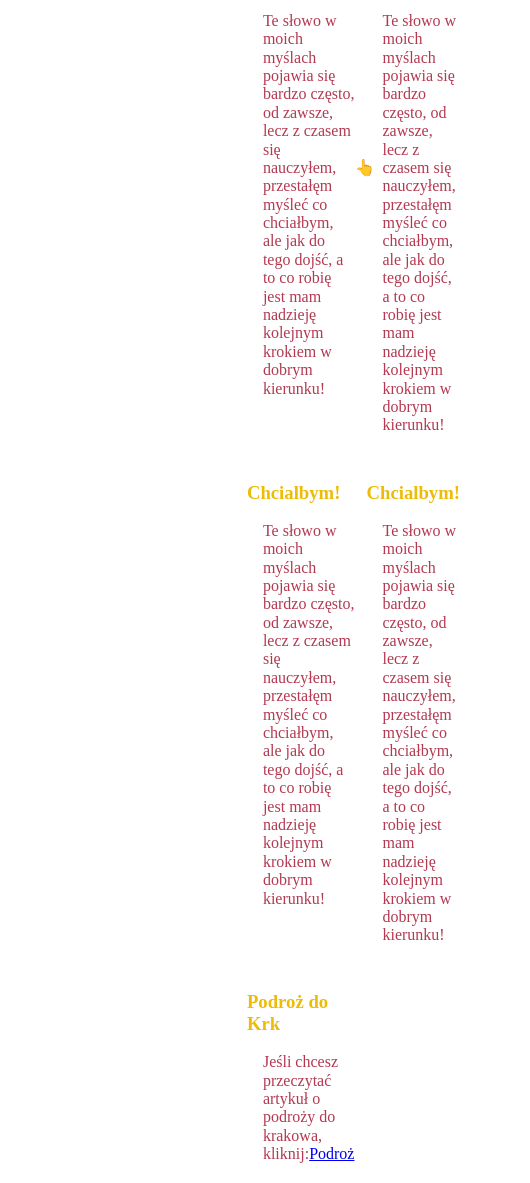
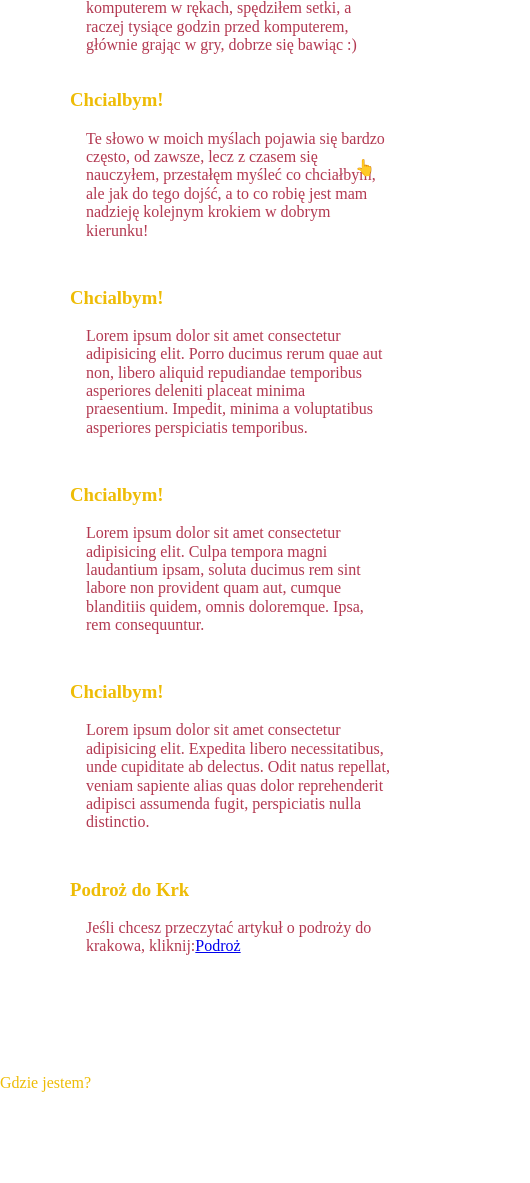
Before and after one commit to waveex/homepage--gulp, a website: page src/content/index.html in a window 390 px wide. Shown: the part 657-1840 px from the top of the page, 530 px wide, since content can reach past the window. After the commit the page ends 1749 px from the top, so only its background shows below. Drawn offline with nearby package versions, Linux system fonts and the light colour scheme; files that its build step writes are made by us from their sources.

Commit message:
:feat:low-resolution-resposresponsivty

```diff
--- a/src/content/index.html
+++ b/src/content/index.html
@@ -15,9 +15,10 @@
   <link rel="icon" type="image/png" href="assets/pwa/icons/icon-192x192.png" />
 
   <link rel="stylesheet" href="css/main.css" />
+
 </head>
 
-<body id="top">
+<body class="body" id="top">
   <header class="site__header">
     <nav class="navigation">
       <ul class="navigation__list navigation__list--js">
@@ -64,7 +65,7 @@
           komputerem, głównie grając w gry, dobrze się bawiąc :)
         </p>
       </section>
-      <article class="grid">
+      <article class="dairy__grid">
         <section class="diary">
           <h3 class="diary__Header">Chcialbym!</h3>
           <p class="diary__Paragraph">
@@ -79,34 +80,25 @@
         <section class="diary">
           <h3 class="diary__Header">Chcialbym!</h3>
           <p class="diary__Paragraph">
-            Te słowo w moich myślach pojawia się bardzo często, od zawsze, lecz z czasem się nauczyłem,
-            przestałęm
-            myśleć co chciałbym, ale jak do tego dojść, a to co robię jest mam nadzieję kolejnym krokiem
-            w
-            dobrym
-            kierunku!
+            Lorem ipsum dolor sit amet consectetur adipisicing elit. Porro ducimus rerum quae aut non, libero aliquid
+            repudiandae temporibus asperiores deleniti placeat minima praesentium. Impedit, minima a voluptatibus
+            asperiores perspiciatis temporibus.
           </p>
         </section>
         <section class="diary">
           <h3 class="diary__Header">Chcialbym!</h3>
           <p class="diary__Paragraph">
-            Te słowo w moich myślach pojawia się bardzo często, od zawsze, lecz z czasem się nauczyłem,
-            przestałęm
-            myśleć co chciałbym, ale jak do tego dojść, a to co robię jest mam nadzieję kolejnym krokiem
-            w
-            dobrym
-            kierunku!
+            Lorem ipsum dolor sit amet consectetur adipisicing elit. Culpa tempora magni laudantium ipsam, soluta
+            ducimus rem sint labore non provident quam aut, cumque blanditiis quidem, omnis doloremque. Ipsa, rem
+            consequuntur.
           </p>
         </section>
         <section class="diary">
           <h3 class="diary__Header">Chcialbym!</h3>
           <p class="diary__Paragraph">
-            Te słowo w moich myślach pojawia się bardzo często, od zawsze, lecz z czasem się nauczyłem,
-            przestałęm
-            myśleć co chciałbym, ale jak do tego dojść, a to co robię jest mam nadzieję kolejnym krokiem
-            w
-            dobrym
-            kierunku!
+            Lorem ipsum dolor sit amet consectetur adipisicing elit. Expedita libero necessitatibus, unde cupiditate ab
+            delectus. Odit natus repellat, veniam sapiente alias quas dolor reprehenderit adipisci assumenda fugit,
+            perspiciatis nulla distinctio.
           </p>
         </section>
 
@@ -117,13 +109,14 @@
 
           </p>
         </section>
+      </article>
     </div>
-    </article>
+
 
   </main>
   <footer class="footer">
     Gdzie jestem?
-    <a class="navigation__footer" href="#top" > 👆</a>
+    <a class="navigation__footer" href="#top"> 👆</a>
   </footer>
 
   <script src="js/main.js"></script>
--- a/src/scss/_variables.scss
+++ b/src/scss/_variables.scss
@@ -1,5 +1,5 @@
 $violet: #000;
 $yellow: #F9C802;
-$background: #white;
+$background: #ffffff;
 $textcolor: rgb(238, 188, 6);
 $navbackground: linear-gradient(45deg, rgb(255,214,94) 28%,rgb(254,191,4) 49%,rgb(254,191,4) 84%);
--- a/src/scss/main.scss
+++ b/src/scss/main.scss
@@ -17,7 +17,7 @@
   }
 }
 
-body {
+.body {
   background: $background;
   height: 100%;
   max-height: 1vw;
@@ -87,6 +87,7 @@ body {
   .navigation__list--visible {
     display: flex;
   }
+
 }
 
 @media (min-width: 651px) {
@@ -103,16 +104,31 @@ body {
   display: grid;
   grid-template-areas:
     "header  header"
-    "about content  ";
+    "about content";
   grid-template-columns: 1fr 1fr;
   grid-column: 2 / 1;
 }
 
-.grid {
+.dairy__grid {
   display: grid;
   grid-template-columns: 1fr 1fr;
   grid-column-gap: 12px;
   grid-row-gap: 12px;
+}
+@media (max-width: 650px) {
+  .main {
+    display: flex;
+    flex-direction: column;
+    width:330px;
+    max-width: 320px ;
+
+
+  }
+  .dairy__grid {
+    display: flex;
+    flex-direction: column;
+  }
+
 }
 
 .header {
```
